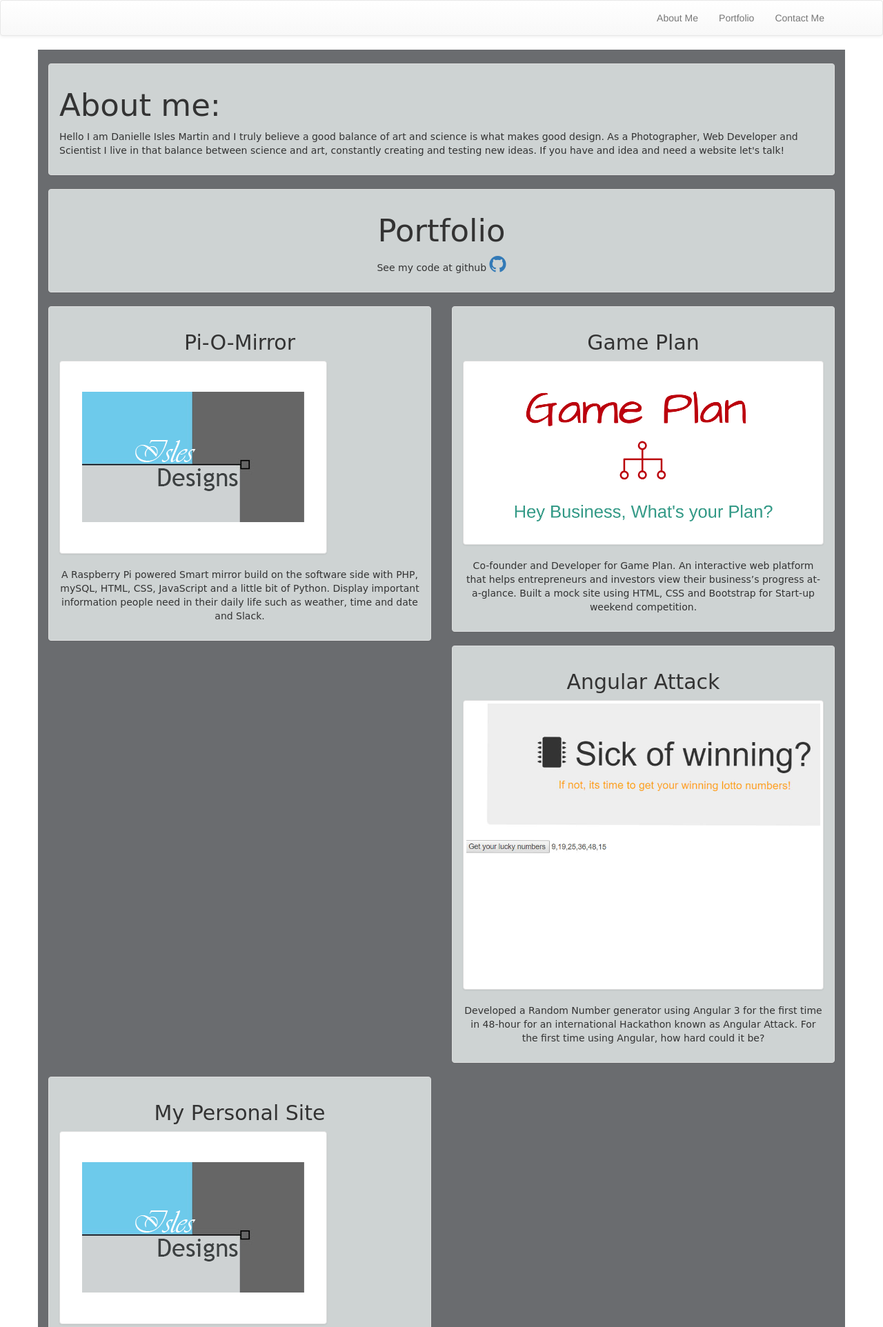
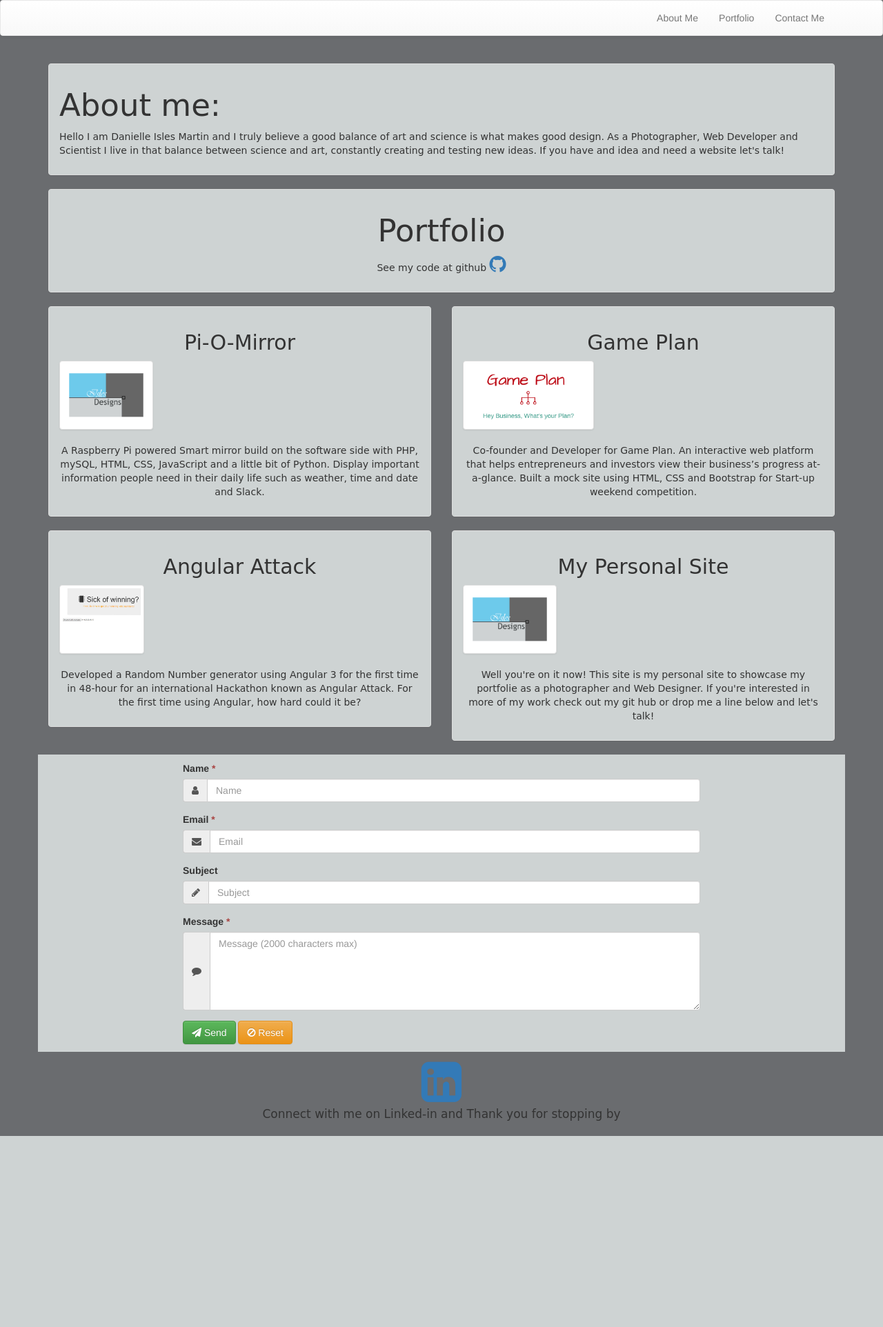
Before and after one commit to DanielleM565/isles-designs, a PHP site: page / in a window 1280 px wide. Shown: the top 1924 px of the page at 69% size. After the commit the page ends 1647 px from the top, so only its background shows below. Run offline with PHP 8.4, Linux system fonts and the light colour scheme; a stand-in replaces the project's code that opens the database connection; some libraries are stand-ins or nearby versions; some web fonts are replaced.

Commit message:
added more css

```diff
--- a/public_html/css/style.css
+++ b/public_html/css/style.css
@@ -80,13 +80,16 @@ p{
 	font-family: "Offside", cursive;
 }
 
+body{
+	background-color: #6a6c6f;
+}
+
 /*
 thumbnails for portfolio
  */
 
-#thumbnail{
-	max-height: 100px;
-	max-width: 100px;
+.img-thumbnail, .thumbnail{
+max-height: 100px;
 }
 
 /*
--- a/public_html/index.php
+++ b/public_html/index.php
@@ -90,10 +90,7 @@
 					<div class="panel panel-default">
 						<div class="panel-body">
 							<h2>About me:</h2>
-							<p>Hello I am Danielle Isles Martin and I truly believe a good balance of art and science is what
-								makes good design. As a Photographer, Web Developer and Scientist I live in that balance between
-								science and art, constantly creating and testing new ideas. If you have and idea and need a website
-								let's talk!</p>
+							<p>Hello I am Danielle Isles Martin and I truly believe a good balance of art and science is what makes good design. As a Photographer, Web Developer and Scientist I live in that balance between science and art, constantly creating and testing new ideas. If you have and idea and need a website let's talk!</p>
 						</div>
 					</div>
 				</div>
```
